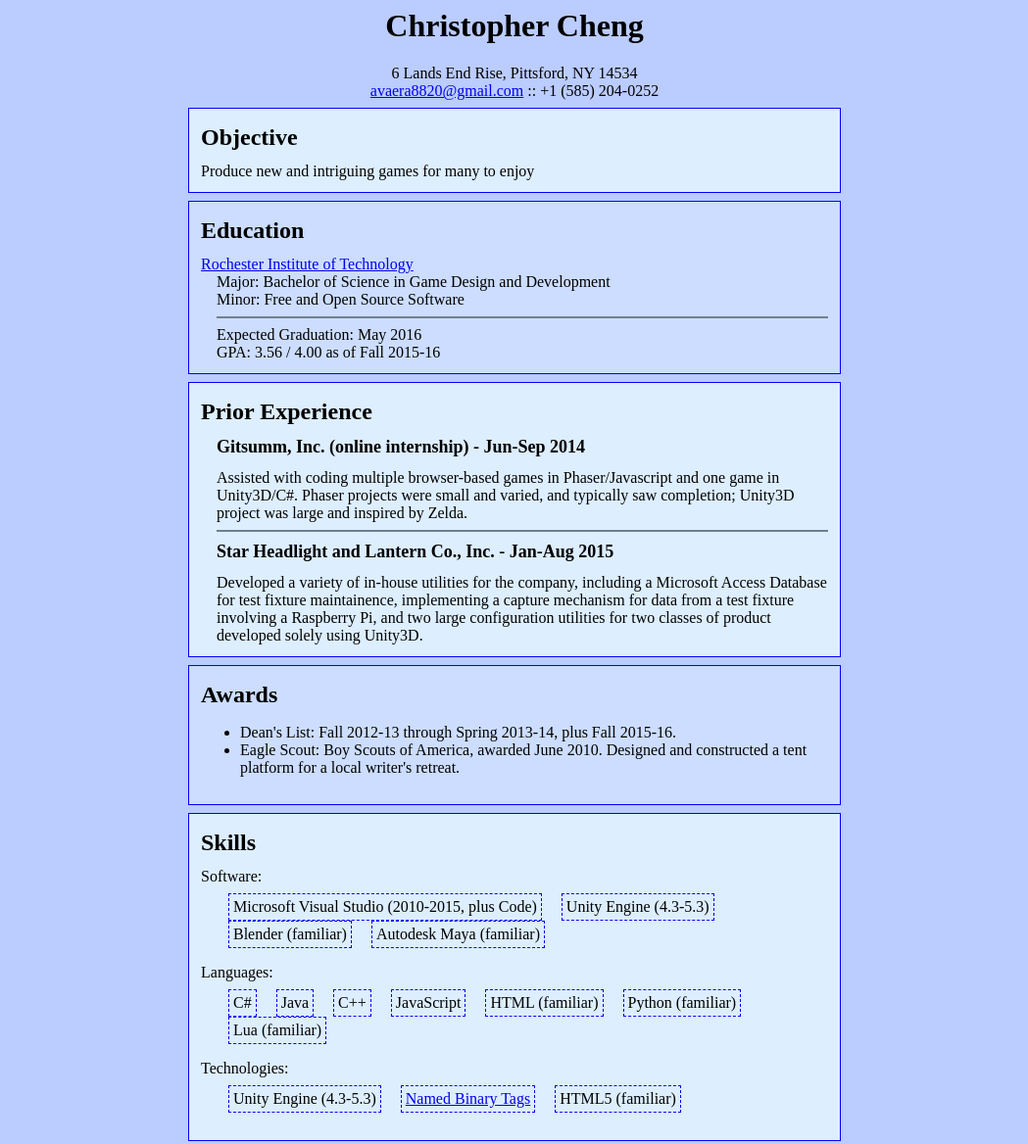
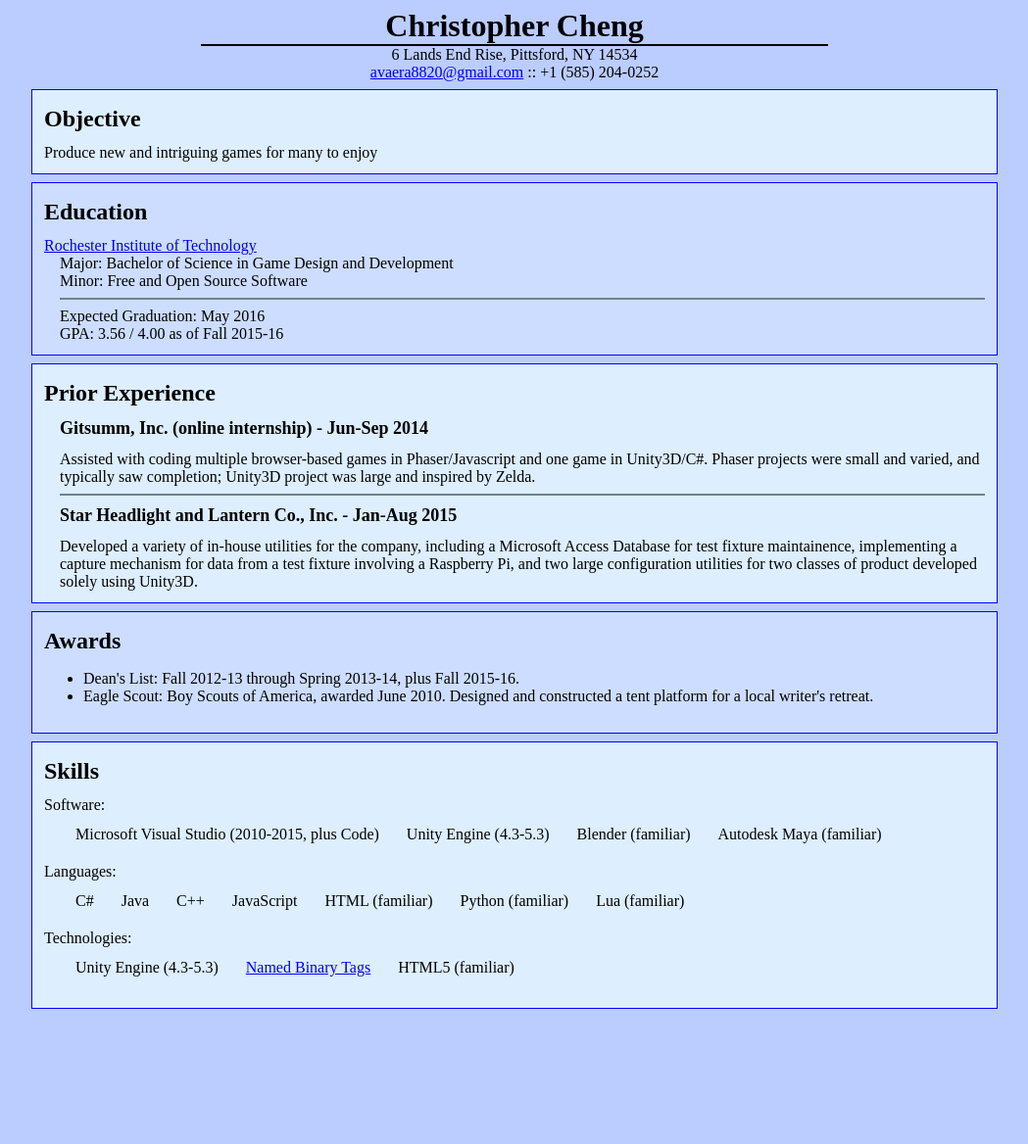
Before and after one commit to sctjkc01/sctjkc01.github.io, a plain HTML site: page resume/index.html in a window 1280 px wide. Shown: the whole page at 98% size, without its empty margins (115-1164 px from the left). After the commit the page ends 1038 px from the top, so only its background shows below. Drawn offline with nearby package versions, Linux system fonts and the light colour scheme.

Commit message:
Some style changes

```diff
--- a/resume/index.html
+++ b/resume/index.html
@@ -13,6 +13,9 @@
 
         h1 {
             text-align: center;
+            margin: 0 auto;
+            width: 640px;
+            border-bottom: 2px solid black;
         }
 
         div#addy,
@@ -49,7 +52,6 @@
         }
 
         div.list {
-            /*border: 1px dotted black;*/
             padding: 4px;
             margin-top: 4px;
             margin-bottom: 12px;
@@ -58,7 +60,6 @@
         div.element {
             display: inline-block;
             margin: 0px 8px;
-            border: 1px dashed blue;
             padding: 4px;
         }
 
@@ -67,7 +68,7 @@
             border: 1px solid blue;
             margin: 8px auto;
             padding: 12px;
-            max-width: 640px;
+            max-width: 960px;
         }
 
         div.sect.alt {
```
